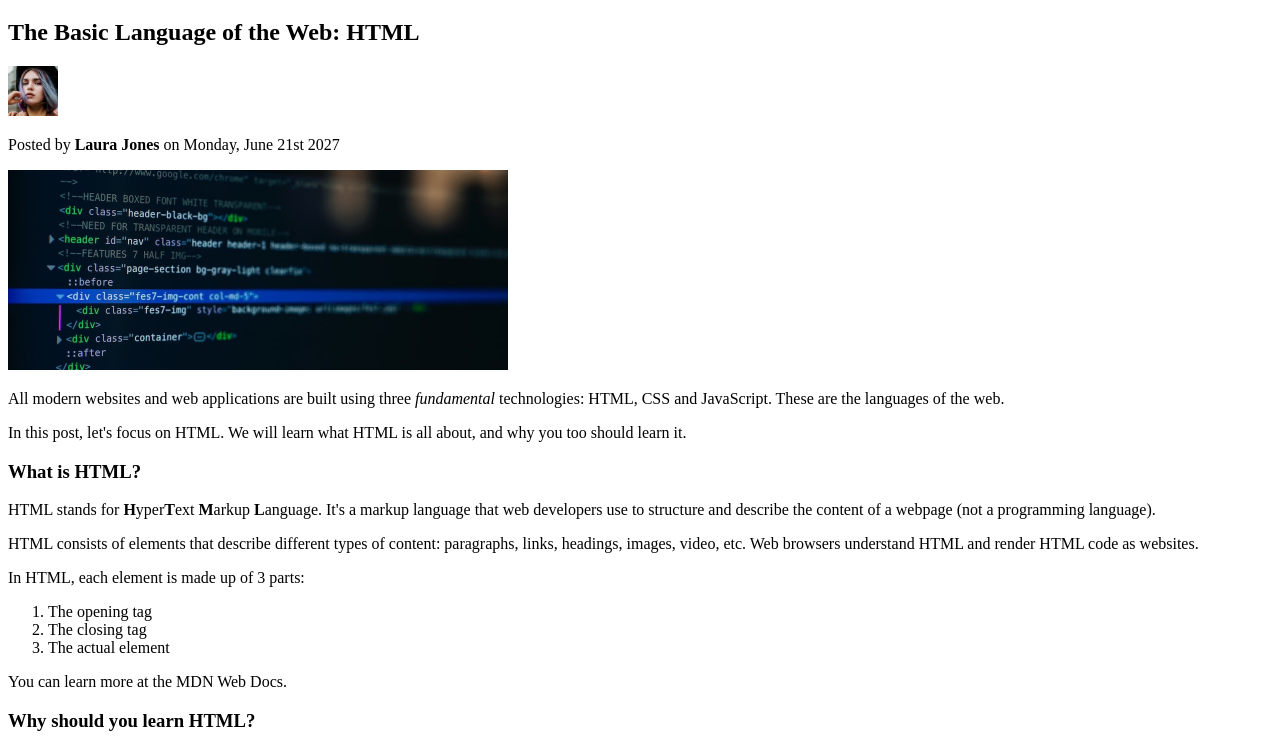
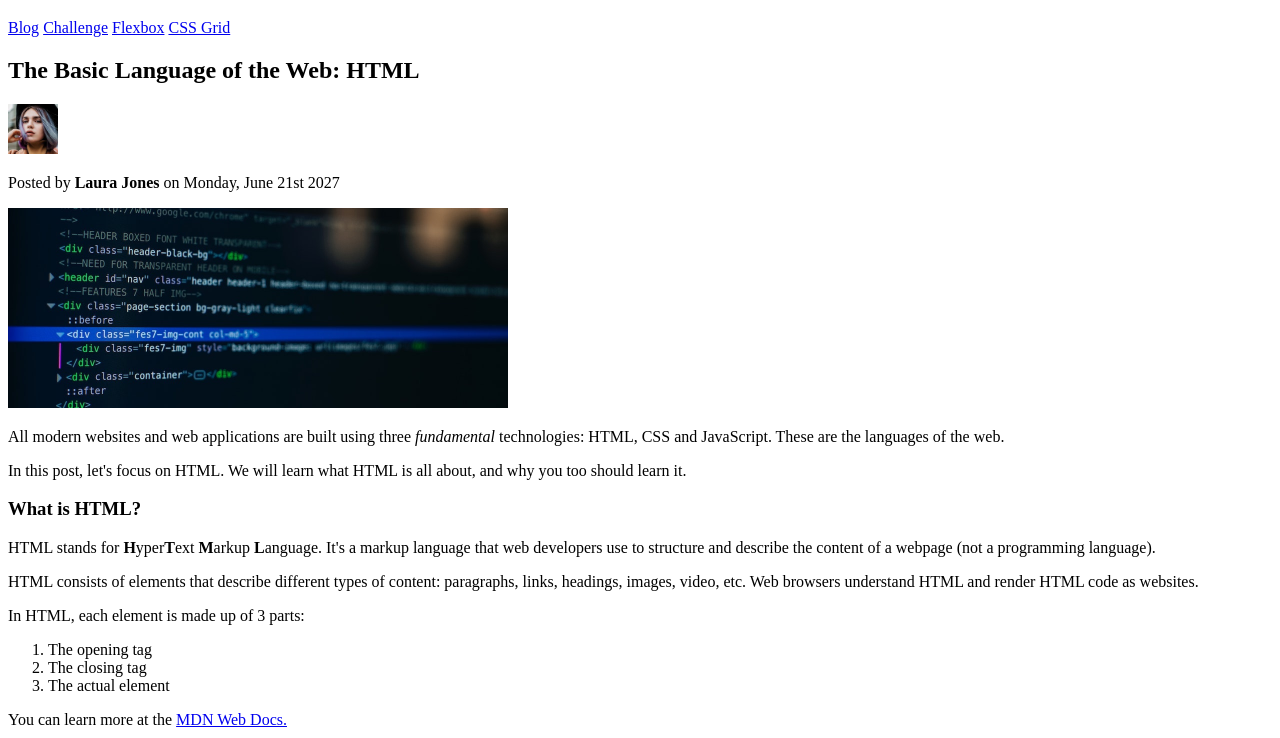
Before and after one commit to tnkr-repos/html-learner, a website: page index.html in a window 1280 px wide. Shown: the part 62-800 px from the top of the page. Drawn offline with Linux system fonts and the light colour scheme.

Commit message:
Link and Images in HTML

```diff
--- a/index.html
+++ b/index.html
@@ -12,6 +12,10 @@
   </head>
   <body>
     <h1>📘 The Code Magazine</h1>
+    <a href="blog.html">Blog</a>
+    <a href="#">Challenge</a>
+    <a href="#">Flexbox</a>
+    <a href="#">CSS Grid</a>
     <h2>The Basic Language of the Web: HTML</h2>
     <img
       alt="Laura Jones selfie"
@@ -49,7 +53,14 @@
       <li>The closing tag</li>
       <li>The actual element</li>
     </ol>
-    You can learn more at the MDN Web Docs.
+    <p>
+      You can learn more at the
+      <a
+        href="https://developer.mozilla.org/en-US/docs/Web/HTML"
+        target="_blank"
+        >MDN Web Docs.</a
+      >
+    </p>
     <h3>Why should you learn HTML?</h3>
     <p>
       There are countless reasons for learning the fundamental language of the
```
Also changed, not shown: blog.html (added, +14 -0 lines).
